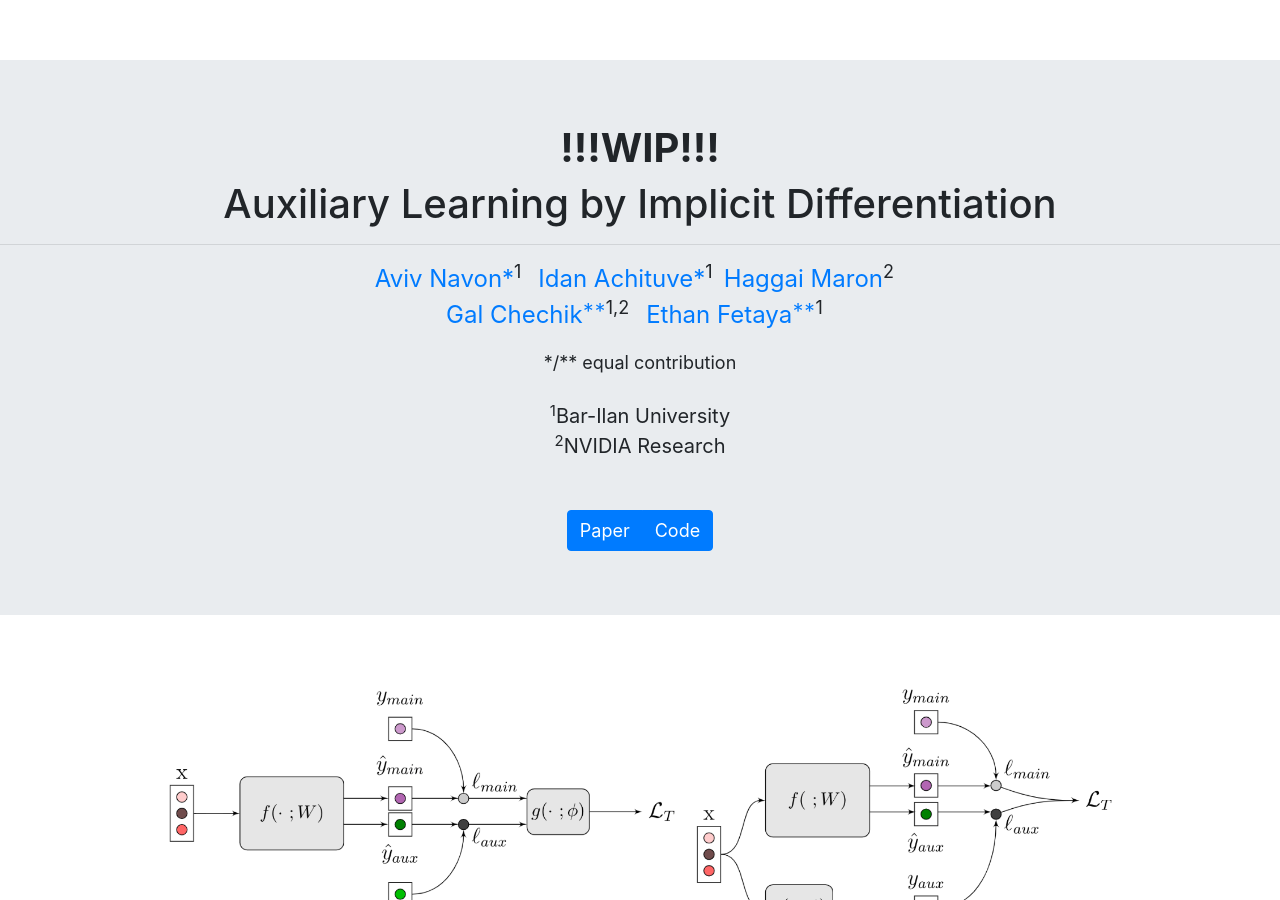
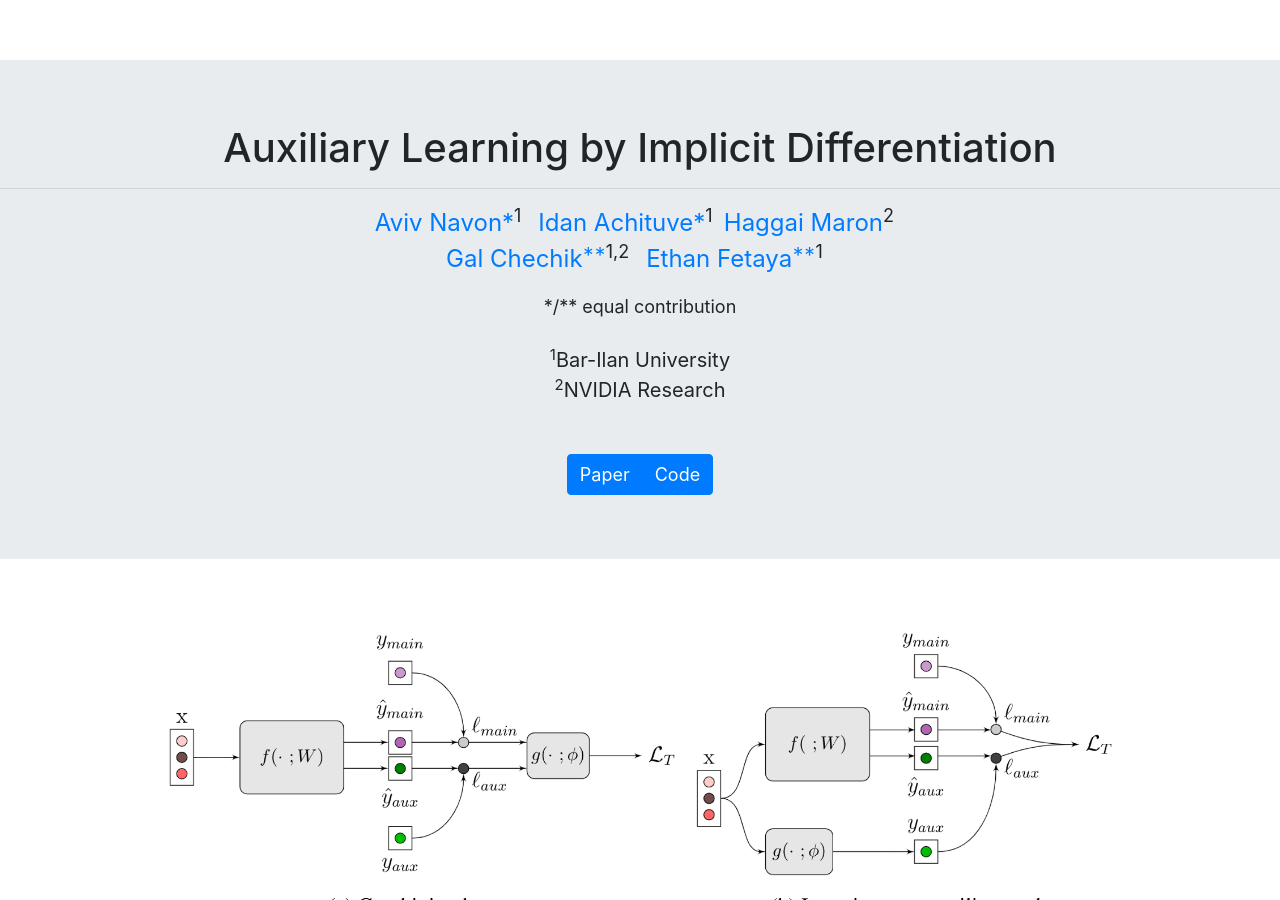
Before and after one commit to AvivNavon/avivnavon.github.io, a Jekyll site: the page AuxiLearn/index.html, which Jekyll copies as it is, in a window 1280 px wide and 900 px high. Built offline with Jekyll 4.4.1, drawn with Linux system fonts in a browser that asks for light colours.

Commit message:
auxilearn v1

```diff
--- a/AuxiLearn/index.html
+++ b/AuxiLearn/index.html
@@ -2,7 +2,7 @@
 <html lang="en">
 <head>
     <meta charset="utf-8">
-    <meta property="og:image" content="https://avivnavon.github.io/AuxiLearn/resources/framework.png" />
+    <meta property="og:image" content="https://avivnavon.github.io/AuxiLearn/resources/nyu_losses_and_gradients_tight.png" />
     <meta http-equiv="X-UA-Compatible" content="IE=edge">
     <meta name="viewport" content="width=device-width, initial-scale=1">
     <meta name="description"
@@ -43,7 +43,7 @@ MathJax = {
 <body>
 <div class="jumbotron jumbotron-fluid">
     <div class="container"></div>
-    <h1> <b>!!!WIP!!!</b> </h1>
+    <!-- <h1> <b>!!!WIP!!!</b> </h1> -->
     <h1>Auxiliary Learning by Implicit Differentiation</h1>
     <hr>
     <p class="authors">
```
Also changed, not shown: AuxiLearn/resources/nyu_losses_and_gradients_tight.png (added).
